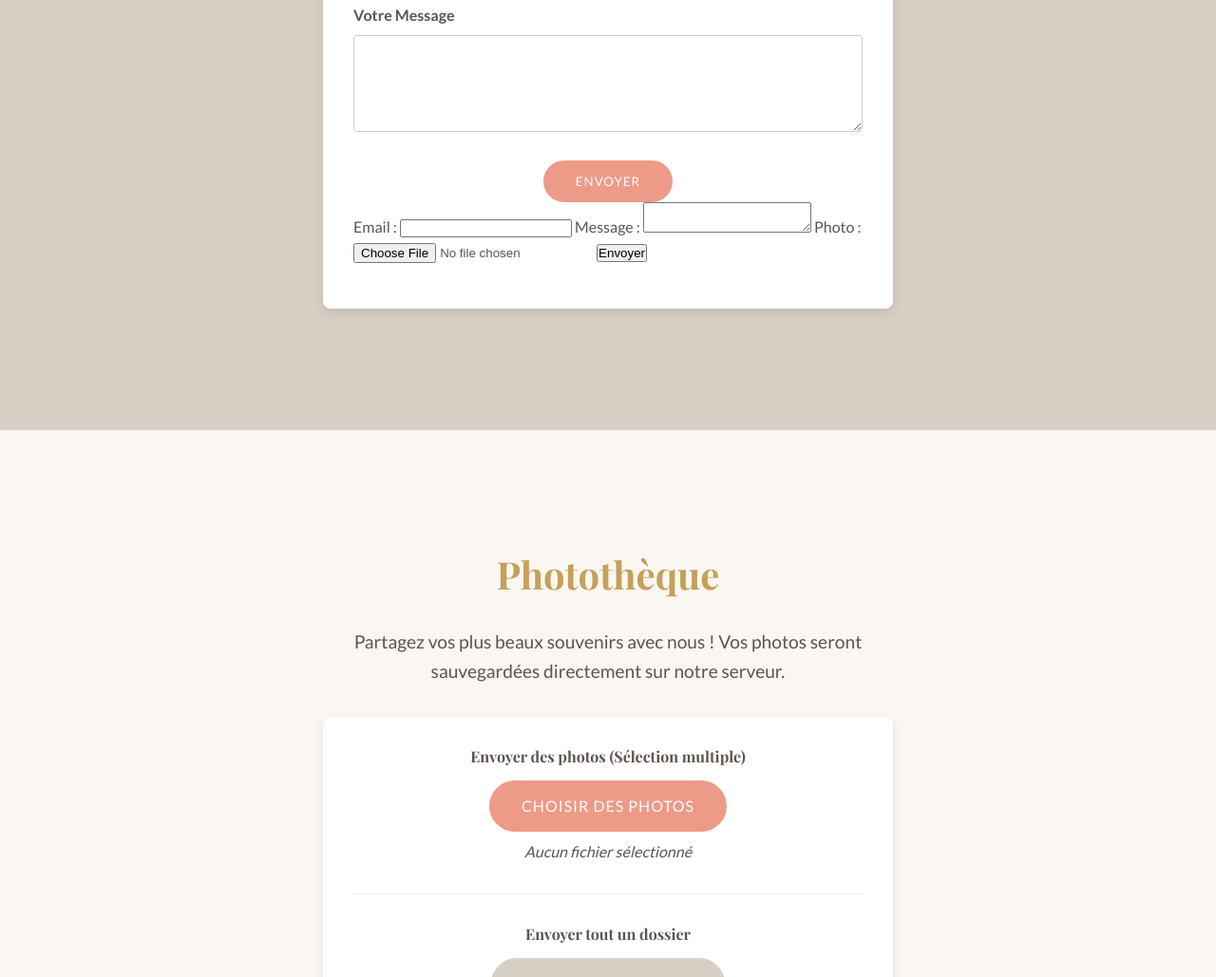
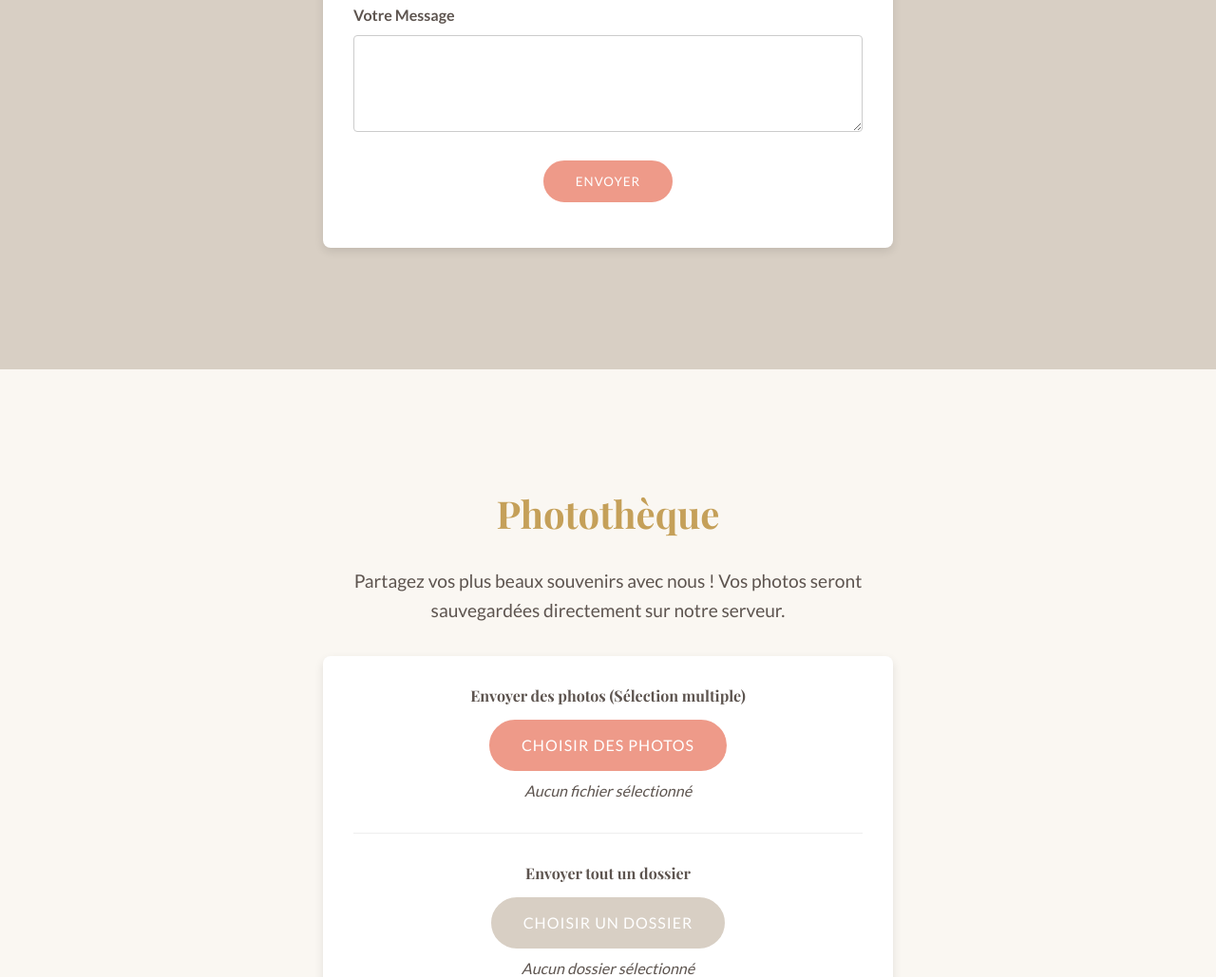
Before and after one commit to Vatel77/mariagebenegui.fr, a website: page index.html in a window 1280 px wide. Shown: the part 3561-4590 px from the top of the page at 95% size. Drawn offline with nearby package versions, Linux system fonts and the light colour scheme; a web font is replaced by a local one.

Commit message:
Add files via upload

```diff
--- a/index.html
+++ b/index.html
@@ -118,28 +118,9 @@
                     <div style="text-align: center;">
                         <button type="submit" class="btn">Envoyer</button>
                     </div>
-                    <form action="https://formspree.io/f/mlgjqnvw" method="POST" enctype="multipart/form-data">
-                        <label>
-                            Email :
-                            <input type="email" name="email" required>
-                        </label>
-
-                        <label>
-                            Message :
-                            <textarea name="message" required></textarea>
-                        </label>
-
-                        <label>
-                            Photo :
-                            <input type="file" name="photo" accept="image/*">
-                        </label>
-
-                        <button type="submit">Envoyer</button>
-                    </form>
-
-                    <div id="form-feedback"
-                        style="margin-top: 1rem; text-align: center; font-weight: bold; color: var(--gold-color);">
-                    </div>
+                </form>
+                <div id="form-feedback"
+                    style="margin-top: 1rem; text-align: center; font-weight: bold; color: var(--gold-color);"></div>
             </div>
         </div>
     </section>
```
